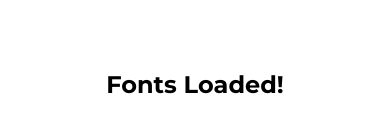
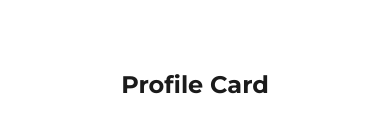
Before and after one commit to goktu9/ProfileCardApp, a React Native app: screen / in a window 390 px wide. Shown: the part 338-470 px from the top of the page. Built offline with nearby package versions, Linux system fonts and the light colour scheme.

Commit message:
feat: create theme system with design tokens (Part 2)

```diff
--- a/App.js
+++ b/App.js
@@ -1,39 +1,20 @@
 // +++ Import the useFonts hook from expo-font.
-import {useFonts} from 'expo-font';
-import {View, Text, StyleSheet} from 'react-native';
+import { useFonts } from 'expo-font';
+// +++ Import the ProfileScreen component.
+import ProfileScreen from './screens/ProfileScreen';
 
 export default function App() {
-  // +++ Load custom fonts using the useFonts hook.
+  // +++ Load custom fonts.
   const [fontsLoaded] = useFonts({
-    // +++ Map the 'Montserrat' name to the regular font file.
     'Montserrat': require('./assets/fonts/Montserrat-Regular.ttf'),
-    // +++ Map the 'MontserratBold' name to the bold font file.
     'MontserratBold': require('./assets/fonts/Montserrat-Bold.ttf'),
   });
 
-  // +++ Check if fonts are still loading.
+  // +++ Wait for fonts to load.
   if (!fontsLoaded) {
-    // +++ Return null while waiting for fonts to load.
     return null;
   }
 
-  return (
-    <View style={styles.container}>
-      {/* +++ Display a test text using the custom font. */}
-      <Text style={styles.text}>Fonts Loaded!</Text>
-    </View>
-  );
+  // +++ Render the ProfileScreen.
+  return <ProfileScreen />;
 }
-
-const styles = StyleSheet.create({
-  container: {
-    flex: 1,
-    justifyContent: 'center',
-    alignItems: 'center',
-  },
-  text: {
-    // +++ Apply the loaded custom font family (Bold).
-    fontFamily: 'MontserratBold',
-    fontSize: 24,
-  },
-});
--- /dev/null
+++ b/screens/ProfileScreen.js
@@ -0,0 +1,35 @@
+import {View, Text, StyleSheet} from 'react-native';
+import {useState} from 'react';
+// +++ Import theme constants.
+import {COLORS, SPACING, RADII, FONTS} from '../theme';
+
+export default function ProfileScreen() {
+  // +++ State to manage current theme (light/dark).
+  const [theme, setTheme] = useState('light');
+
+  // +++ Get the colors for the current theme.
+  const currentTheme = COLORS[theme];
+
+  return (
+    // +++ Main container with dynamic background color.
+    <View style={[styles.container, { backgroundColor: currentTheme.bg }]}>
+      {/* +++ Title text with dynamic text color. */}
+      <Text style={[styles.title, { color: currentTheme.text }]}>
+        Profile Card
+      </Text>
+    </View>
+  );
+}
+
+const styles = StyleSheet.create({
+  container: {
+    flex: 1,
+    justifyContent: 'center',
+    alignItems: 'center',
+  },
+  title: {
+    // +++ Use the bold font defined in the theme.
+    fontFamily: FONTS.bold,
+    fontSize: 24,
+  },
+});
--- /dev/null
+++ b/theme.js
@@ -0,0 +1,36 @@
+// +++ Define the color palette for light and dark themes.
+export const COLORS = {
+  light: {
+    bg: '#FFFFFF',
+    text: '#1B1B1B',
+    card: '#FFFFFF',
+    cardShadow: '#000000',
+  },
+  dark: {
+    bg: '#1F1F1F',
+    text: '#FFFFFF',
+    card: '#2A2A2A',
+    cardShadow: '#000000',
+  },
+};
+
+// +++ Define standard spacing values.
+export const SPACING = {
+  sm: 8,
+  md: 16,
+  lg: 24,
+  xl: 32,
+};
+
+// +++ Define border radius values.
+export const RADII = {
+  sm: 8,
+  md: 12,
+  lg: 20,
+};
+
+// +++ Define font family references.
+export const FONTS = {
+  regular: 'Montserrat',
+  bold: 'MontserratBold',
+};
```
